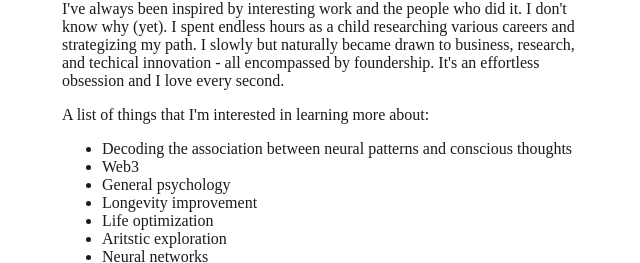
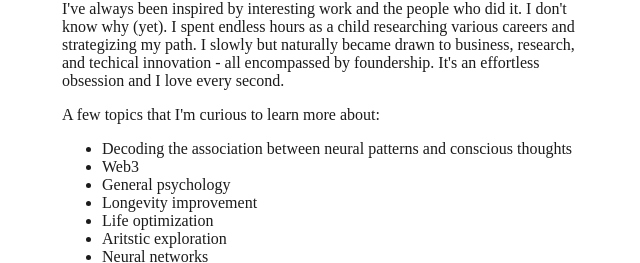
Before and after one commit to harrisonericsmith/personalwebsite, a plain HTML site: page about.html in a window 1280 px wide. Shown: the part 278-541 px from the top of the page, 318-958 px from the left. Drawn offline with Linux system fonts and the light colour scheme.

Commit message:
Changed wording

```diff
--- a/about.html
+++ b/about.html
@@ -23,7 +23,7 @@
 
         <p>I've always been inspired by interesting work and the people who did it. I don't know why (yet). I spent endless hours as a child researching various careers and strategizing my path. I slowly but naturally became drawn to business, research, and techical innovation - all encompassed by foundership. It's an effortless obsession and I love every second.</p>
 
-        <p>A list of things that I'm interested in learning more about:</p>
+        <p>A few topics that I'm curious to learn more about:</p>
         <ul>
             <li>Decoding the association between neural patterns and conscious thoughts</li>
             <li>Web3</li>
```
Also changed, not shown: collaborate.html (+1 -1 lines).
